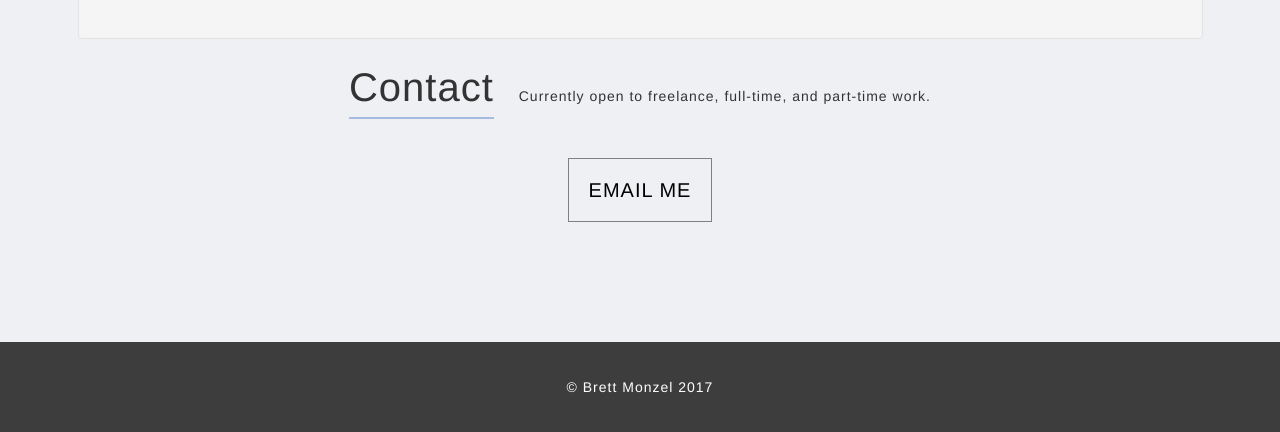
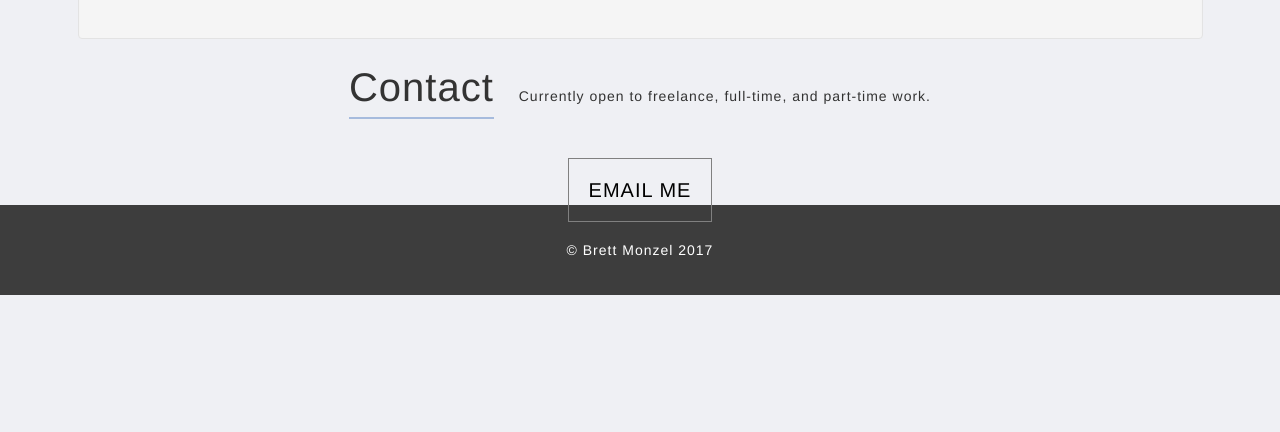
Before and after one commit to monzelb/portfolio, a PHP site: page / in a window 1280 px wide. Shown: the part 4763-5195 px from the top of the page. After the commit the page ends 5058 px from the top, so only its background shows below. Run offline with PHP 8.4, Linux system fonts and the light colour scheme; some libraries are stand-ins or nearby versions.

Commit message:
Update main.css

```diff
--- a/assets/css/main.css
+++ b/assets/css/main.css
@@ -324,7 +324,7 @@ body {
 .contact-section{
   margin-top: -55px;
   padding-top: 55px;
-  height:340px;
+  /*height:340px;*/
   background-color: #eff0f4;
 }
 
```
